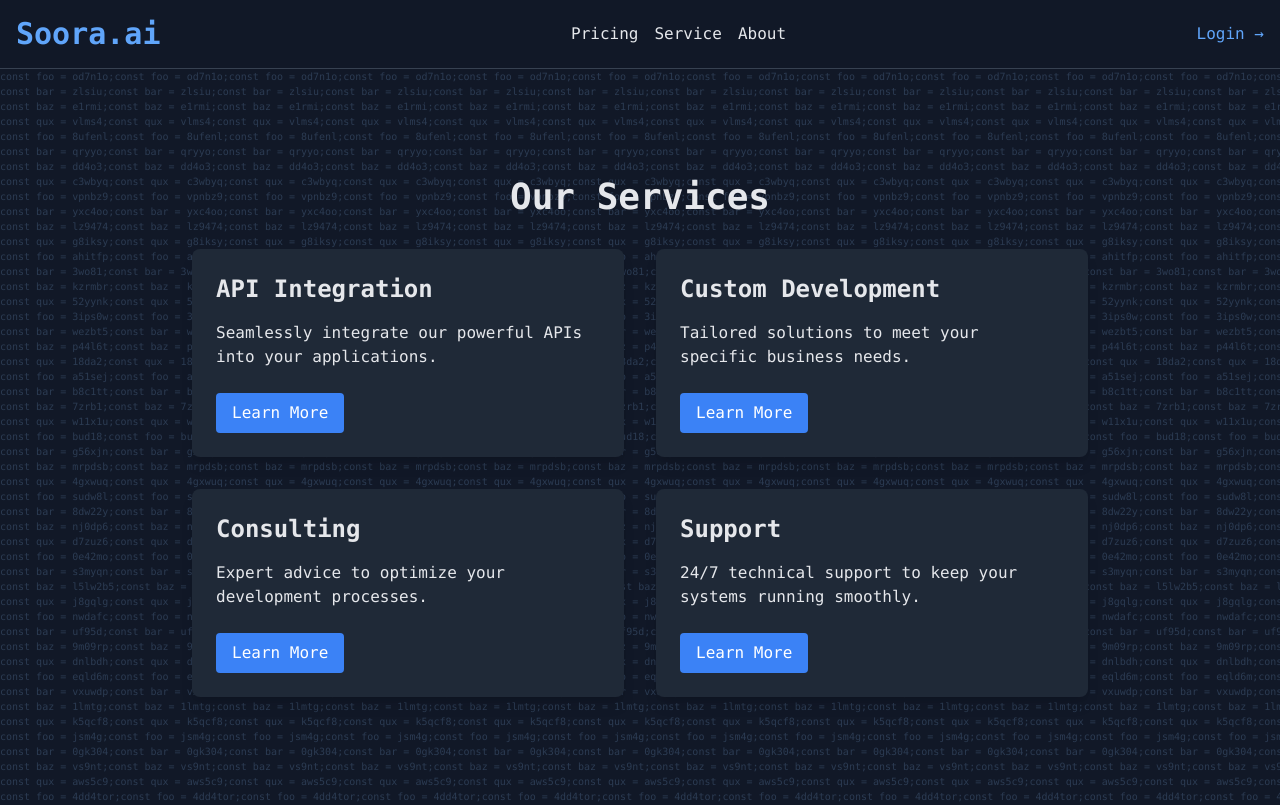
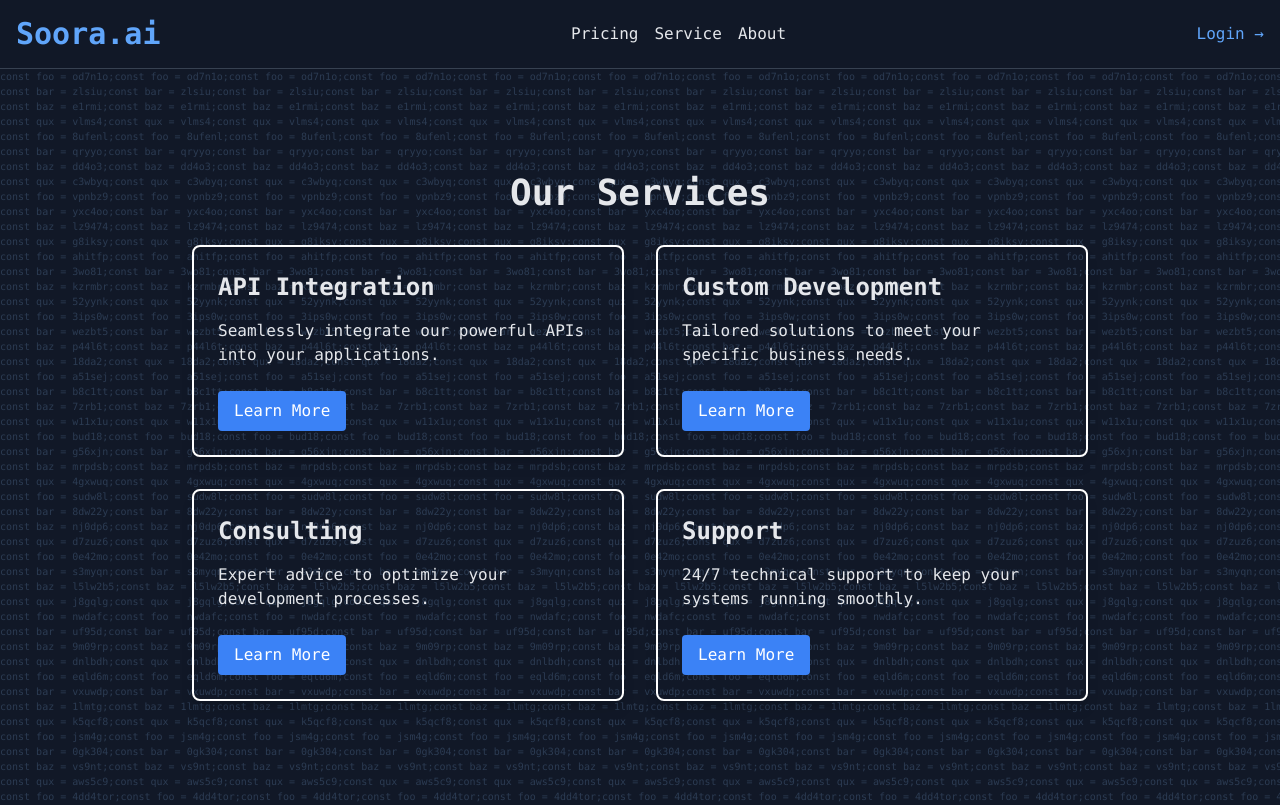
Before and after one commit to mddanish867/soora-ai, a React (Vite) app: page /service in a window 1280 px wide. Built offline with nearby package versions, Linux system fonts and the light colour scheme.

Commit message:
Update ServicePage.jsx
modified service

```diff
--- a/src/Components/ServicePage.jsx
+++ b/src/Components/ServicePage.jsx
@@ -26,7 +26,7 @@
                 { title: 'Consulting', description: 'Expert advice to optimize your development processes.' },
                 { title: 'Support', description: '24/7 technical support to keep your systems running smoothly.' },
               ].map((service) => (
-                <div key={service.title} className="bg-gray-800 p-6 rounded-lg shadow-lg">
+                <div key={service.title} className="bg-transparent border-2 border-white p-6 rounded-lg shadow-lg">
                   <h2 className="text-2xl font-bold mb-4">{service.title}</h2>
                   <p className="mb-6">{service.description}</p>
                   <button className="py-2 px-4 bg-blue-500 text-white rounded hover:bg-blue-600 transition-colors">
```
